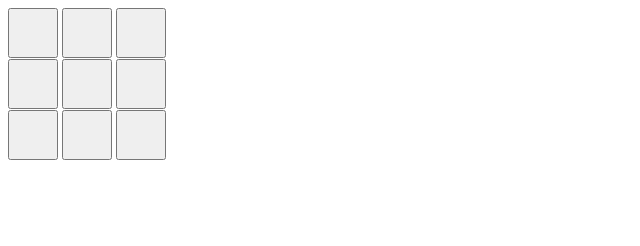
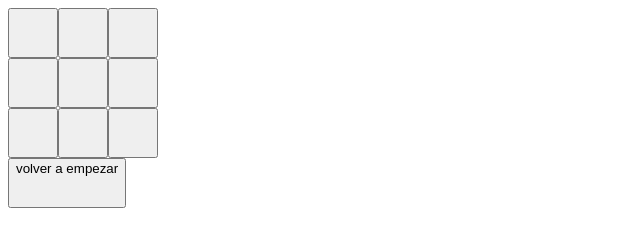
Before and after one commit to SimonCastellanos1103/triqui, a plain HTML site: page index.html in a window 1280 px wide. Shown: the whole page, without its empty margins (0-640 px from the left). Drawn offline with Linux system fonts and the light colour scheme.

Commit message:
cree un boton de volver a empezar

```diff
--- a/index.css
+++ b/index.css
@@ -5,3 +5,12 @@ button{
 div{
     width: 160px;
 }
+.volveraempezar{
+    width: auto;
+    display: fleX;
+    flex-wrap: wrap;
+}
+
+.grupodebotones{
+    display: flex;
+    flex-wrap: wrap;}
--- a/index.html
+++ b/index.html
@@ -1,4 +1,4 @@
-<div>
+<div class="grupodebotones">
     <button></button>
     <button></button>
     <button></button>
@@ -9,11 +9,13 @@
     <button></button>
     <button></button>
 </div>
+
+<button class="volveraempezar" onclick="location.reload()">volver a empezar</button>
 <link href="index.css" rel="stylesheet" />
 
 <script>
 var turnoActual = "X";
-var elementos = Array.from(document.querySelectorAll("button"))
+var elementos = Array.from(document.querySelectorAll(".grupodebotones button"))
 var tres_en_linea = [
     [0,1,2],
     [3,4,5],
```
Also changed, not shown: truqui.html (added).
